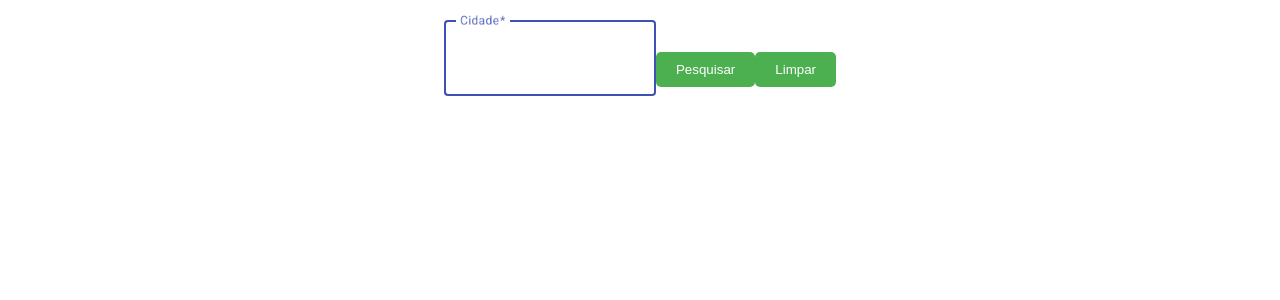
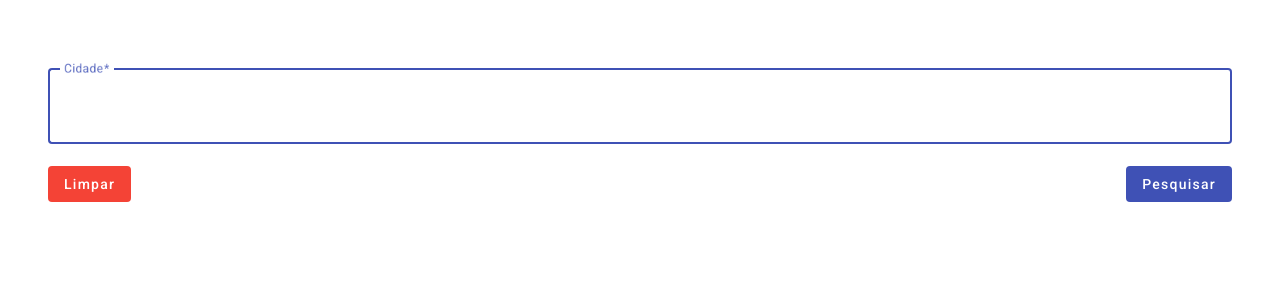
Before and after one commit to Lucbm99/Angular-Temperatura, an Angular app: page / in a window 1280 px wide. Shown: the top 300 px of the page. Built offline with nearby package versions, Linux system fonts and the light colour scheme.

Commit message:
Fix - ajustes gerais de estilo e inclusão de botões

```diff
--- a/src/app/app.module.ts
+++ b/src/app/app.module.ts
@@ -5,6 +5,7 @@ import { HttpClientModule } from '@angular/common/http';
 import { FormsModule, ReactiveFormsModule } from '@angular/forms';
 import { MatFormFieldModule } from '@angular/material/form-field';
 import { MatInputModule } from '@angular/material/input';
+import { MatButtonModule } from '@angular/material/button';
 
 import { AppComponent } from './app.component';
 import { TemperaturaComponent } from './temperatura/temperatura.component';
@@ -22,7 +23,8 @@ import { BrowserAnimationsModule } from '@angular/platform-browser/animations';
     ReactiveFormsModule,
     MatFormFieldModule,
     MatInputModule,
-    BrowserAnimationsModule
+    BrowserAnimationsModule,
+    MatButtonModule
   ],
   providers: [],
   bootstrap: [AppComponent]
--- a/src/app/temperatura/temperatura.component.css
+++ b/src/app/temperatura/temperatura.component.css
@@ -1,26 +1,33 @@
-.search-form {
+.formulario-temperatura {
+    padding: 3rem;
+}
+
+.pesquisa-temperatura {
     display: flex;
     align-items: center;
     justify-content: center;
     margin-top: 20px;
 }
 
-.search-form input {
+.pesquisa-temperatura input {
     padding: 10px;
     border: 1px solid #ccc;
     border-radius: 5px;
     margin-right: 10px;
 }
 
-.search-form button {
+.pesquisa-temperatura button {
     padding: 10px 20px;
-    background-color: #4CAF50;
-    color: white;
-    border: none;
     border-radius: 5px;
     cursor: pointer;
 }
 
-.search-form button:hover {
-    background-color: #45a049;
+.dados-temperatura {
+    text-align: center;
 }
+
+.botoes-pesquisa {
+    display: flex;
+    justify-content: space-between;
+    align-items: center;
+}
--- a/src/app/temperatura/temperatura.component.html
+++ b/src/app/temperatura/temperatura.component.html
@@ -1,6 +1,6 @@
-<form class="search-form" [formGroup]="temperaturaForm">
+<form [formGroup]="temperaturaForm" class="formulario-temperatura">
 
-    <mat-form-field appearance="outline">
+    <mat-form-field appearance="outline" class="pesquisa-temperatura">
     <mat-label>Cidade</mat-label>
         <input
             matInput
@@ -14,12 +14,14 @@
             O campo cidade é obrigatório.
         </mat-error>
     </mat-form-field>
-    <button type="button" (click)="pesquisarTemperaturaDaCidadeFornecida()">Pesquisar</button>
-    <button type="button" (click)="limparDadosDaPesquisaDeTemperatura()">Limpar</button>
+    <section class="botoes-pesquisa">
+        <button mat-flat-button color="warn" (click)="limparDadosDaPesquisaDeTemperatura()">Limpar</button>
+        <button mat-flat-button color="primary" (click)="pesquisarTemperaturaDaCidadeFornecida()">Pesquisar</button>
+    </section>
 </form>
-<section *ngIf="formularioSubmetido">
-    <h3>Temperatura em celsius: {{ valorTemperaturaCidadeCelsius }}°C</h3>
-    <h3>Temperatura em °F: {{ valorTemperaturaCidadeFahrenheit }}</h3>
-    <h3>Temperatura em Kelvin: {{ valorTemperaturaCidadeKelvin }} K</h3>
+<section *ngIf="formularioSubmetido" class="dados-temperatura">
+    <h3>Temperatura em Celsius: {{ valorTemperaturaCidadeCelsius }} °C</h3>
+    <h3>Temperatura em Fahrenheit: {{ valorTemperaturaCidadeFahrenheit }} °F</h3>
+    <h3>Temperatura em Kelvin: {{ valorTemperaturaCidadeKelvin | number : '1.2-2' }} K</h3>
     <h3>Umidade: {{ valorUmidadeCidade }}%</h3>
 </section>
```
